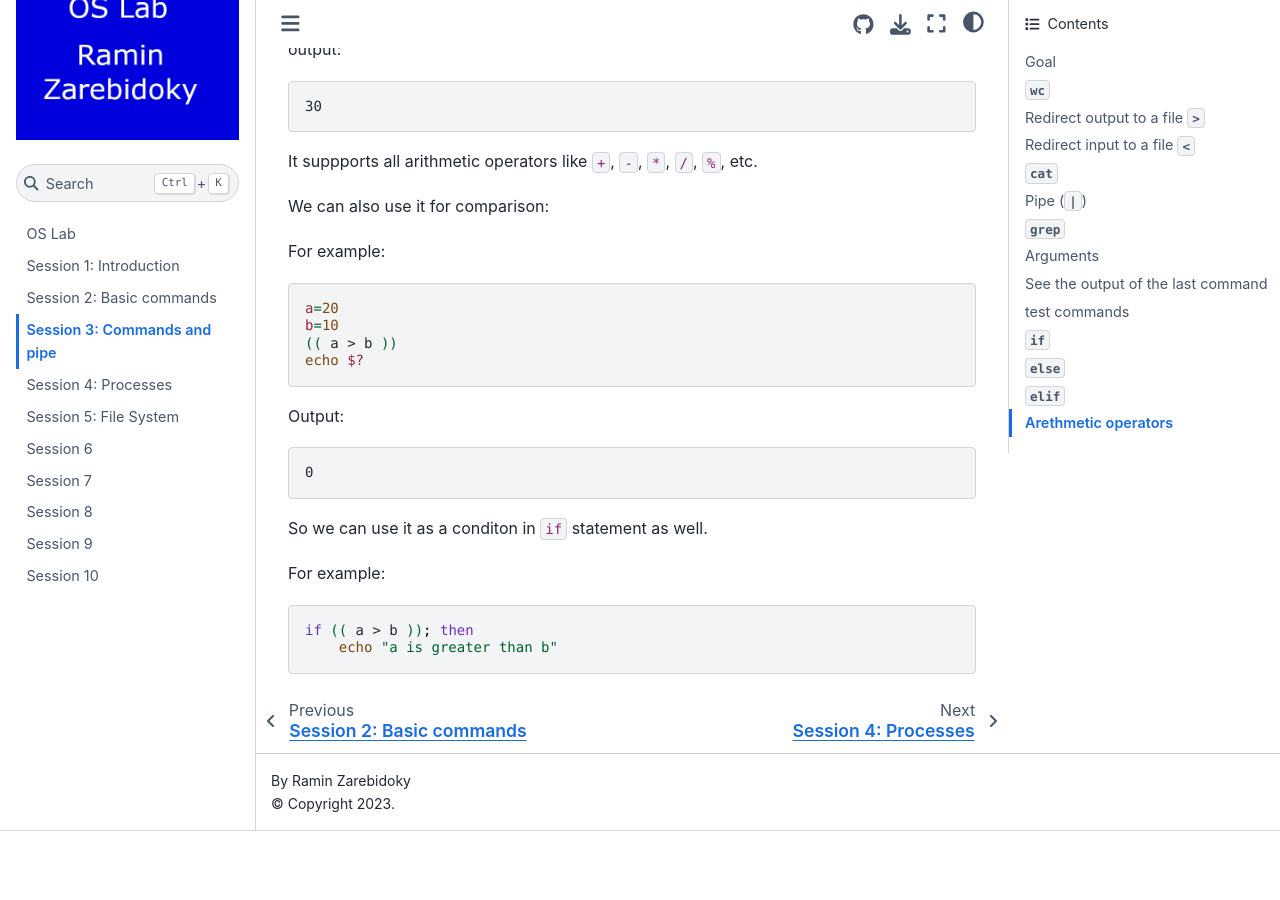
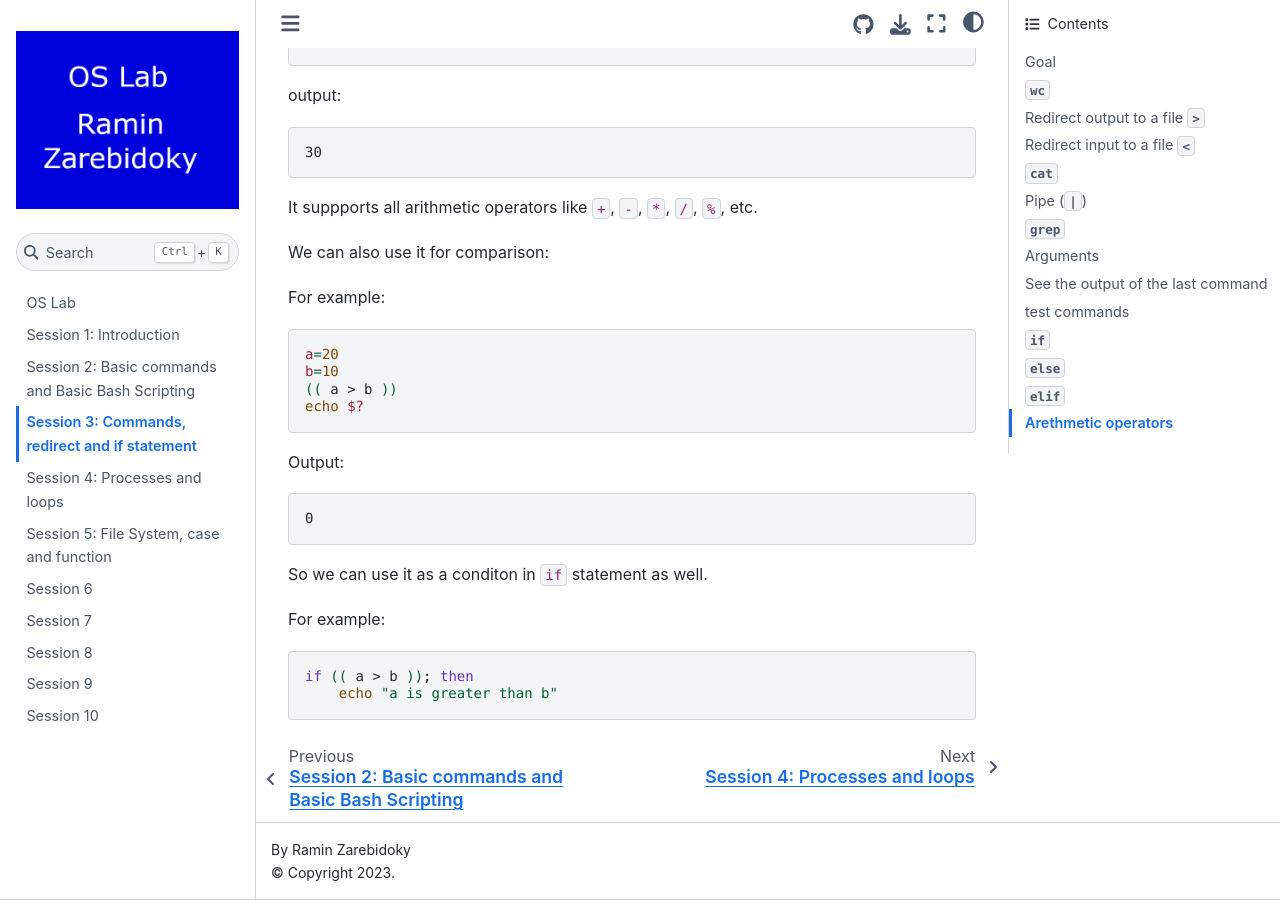
Before and after one commit to LiterallyTheOne/os_lab, a Jupyter Book: the page built from docs/session_3.md, in a window 1280 px wide and 900 px high, scrolled down 7660 px. Built offline with Jupyter Book 1.0.4 settings and Sphinx 7.4.7 and the Sphinx Book theme 1.1.4, drawn with Linux system fonts in a browser that asks for light colours; before the commit the page ends 8491 px from its top, so only the background shows below that; some of the changed text lies outside the part shown.

Commit message:
Make the titles more general

```diff
--- a/docs/session_2.md
+++ b/docs/session_2.md
@@ -1,4 +1,4 @@
-# Session 2: Basic commands
+# Session 2: Basic commands and Basic Bash Scripting
 
 ## Goal
 
--- a/docs/session_3.md
+++ b/docs/session_3.md
@@ -1,4 +1,4 @@
-# Session 3: Commands and pipe
+# Session 3: Commands, redirect and if statement
 
 ## Goal
 
--- a/docs/session_4.md
+++ b/docs/session_4.md
@@ -1,4 +1,4 @@
-# Session 4: Processes
+# Session 4: Processes and loops
 
 ## Goal
 
--- a/docs/session_5.md
+++ b/docs/session_5.md
@@ -1,4 +1,4 @@
-# Session 5: File System
+# Session 5: File System, case and function
 
 ## `case`
 
```
